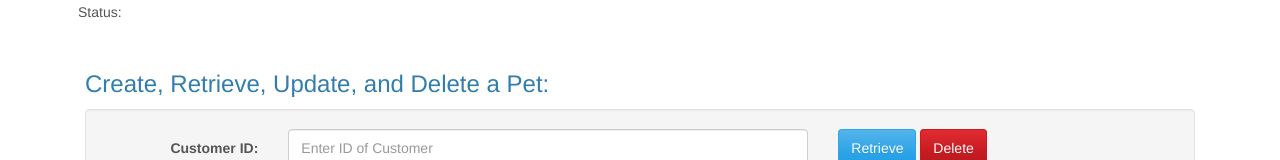
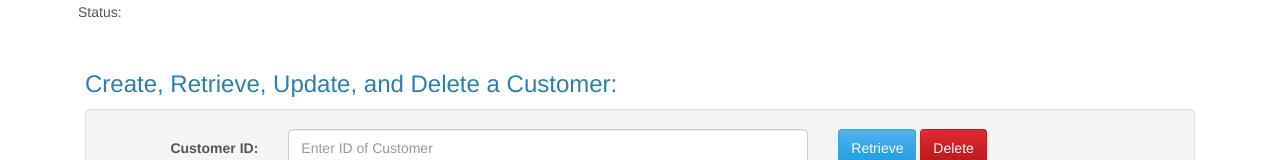
Before and after one commit to CSCI-GA-2820-FA22-001/customers, a plain HTML site: page service/static/index.html in a window 1280 px wide. Shown: the part 130-290 px from the top of the page. Drawn offline with Linux system fonts and the light colour scheme; files that its build step writes are made by us from their sources; files whose address does not match are found by name.

Commit message:
not working for some reason

```diff
--- a/service/static/index.html
+++ b/service/static/index.html
@@ -22,7 +22,7 @@
 
       <!-- FORM -->
       <div class="col-md-12" id="form_data">
-        <h3>Create, Retrieve, Update, and Delete a Pet:</h3>
+        <h3>Create, Retrieve, Update, and Delete a Customer:</h3>
         <div class="well">
           <div class="form-horizontal">
             <div class="form-group">
```
